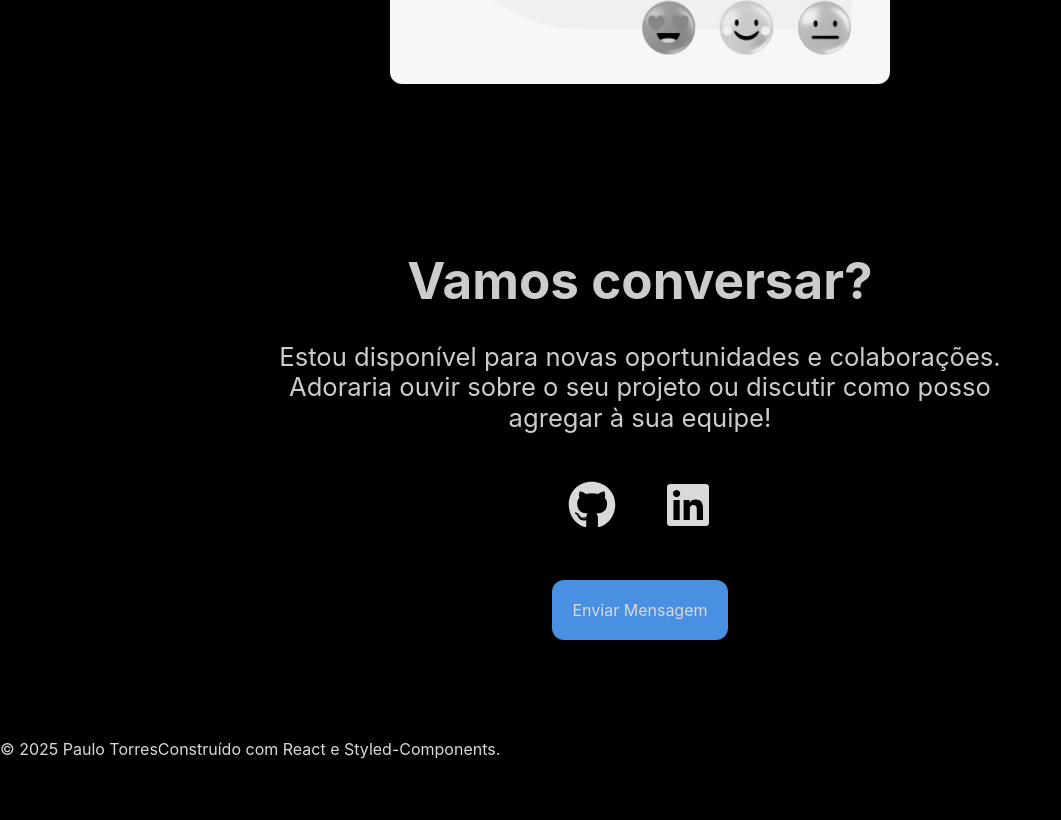
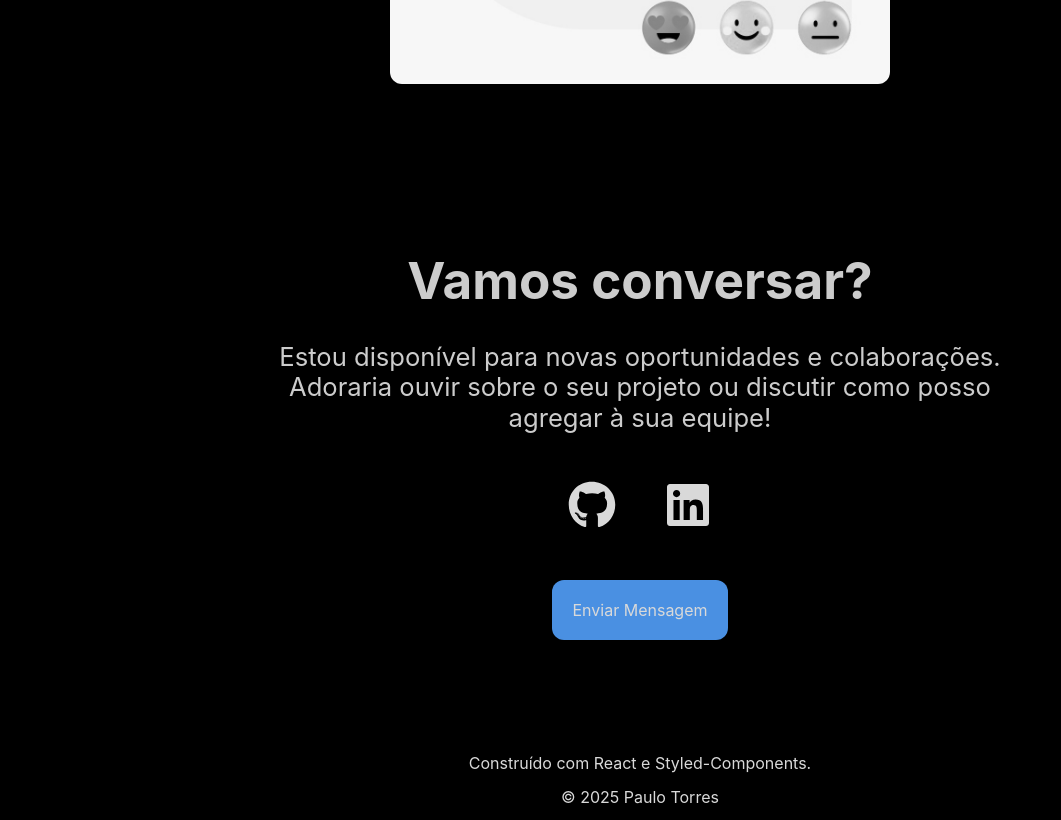
Before and after one commit to Pauloglhr/portifolio, a React (Vite) app: page / in a window 1280 px wide. Shown: the part 1374-2194 px from the top of the page, without its empty margins (0-1061 px from the left). Before the commit the page ends 2170 px from the top, so only its background shows below. Built offline with nearby package versions, Linux system fonts and the light colour scheme.

Commit message:
feat: adiciona componente scrollTo, responsável por realizar auto-scroll to top quando houver mudança de rota e adiciona estilos ao footer

```diff
--- a/src/components/Footer/index.jsx
+++ b/src/components/Footer/index.jsx
@@ -2,13 +2,20 @@ import styled from "styled-components";
 
 const StyledFooter = styled.footer`
     height: 7vh;
+    padding: 12px 0;
+    display: flex;
+    flex-direction: column;
+    justify-content: center;
+    align-items: center;
+    gap: 1rem;
+    text-align: center;
 `
 
 const Footer = () => {
     return(
         <StyledFooter>
+            <span>Construído com React e Styled-Components.</span>
             <span>© 2025 Paulo Torres</span>
-            <span>Construído com React e Styled-Components.</span>
         </StyledFooter>
     )
 };
--- /dev/null
+++ b/src/components/ScrollTo/index.jsx
@@ -0,0 +1,18 @@
+import { useEffect } from 'react';
+import { useLocation } from 'react-router-dom';
+import { useLenis } from '@studio-freight/react-lenis';
+
+const ScrollToTop = () => {
+  const { pathname } = useLocation();
+  const lenis = useLenis();
+
+  useEffect(() => {
+    if (lenis) {
+      lenis.scrollTo(0, { immediate: true });
+    }
+  }, [pathname, lenis]);
+
+  return null;
+};
+
+export default ScrollToTop;
--- a/src/contexts/NavigationContext.jsx
+++ b/src/contexts/NavigationContext.jsx
@@ -5,14 +5,13 @@ const NavigationContext = createContext(null);
 
 export const NavigationProvider = ({ children }) => {
   const navigate = useNavigate();
-
   const navigateWithTransition = (to) => {
     if (document.startViewTransition) {
       document.startViewTransition(() => {
         navigate(to);
-      });
+      })
     } else {
-      navigate(to);
+      navigate(to)
     }
   };
 
--- a/src/routes.jsx
+++ b/src/routes.jsx
@@ -7,11 +7,13 @@ import ReactLenis from "@studio-freight/react-lenis";
 import { NavigationProvider } from "./contexts/NavigationContext";
 import PesquisaEngajamento from "./pages/projetos/PesquisaEngajamento";
 import Footer from "./components/Footer";
+import ScrollToTop from "./components/ScrollTo";
 
 function AppRoutes() {
   return (
     <>
       <BrowserRouter>
+        <ScrollToTop />
         <ResetCss />
         <NavigationProvider>
           <Navbar />
```
Also changed, not shown: src/components/Navbar/index.jsx (line endings or trailing spaces).
